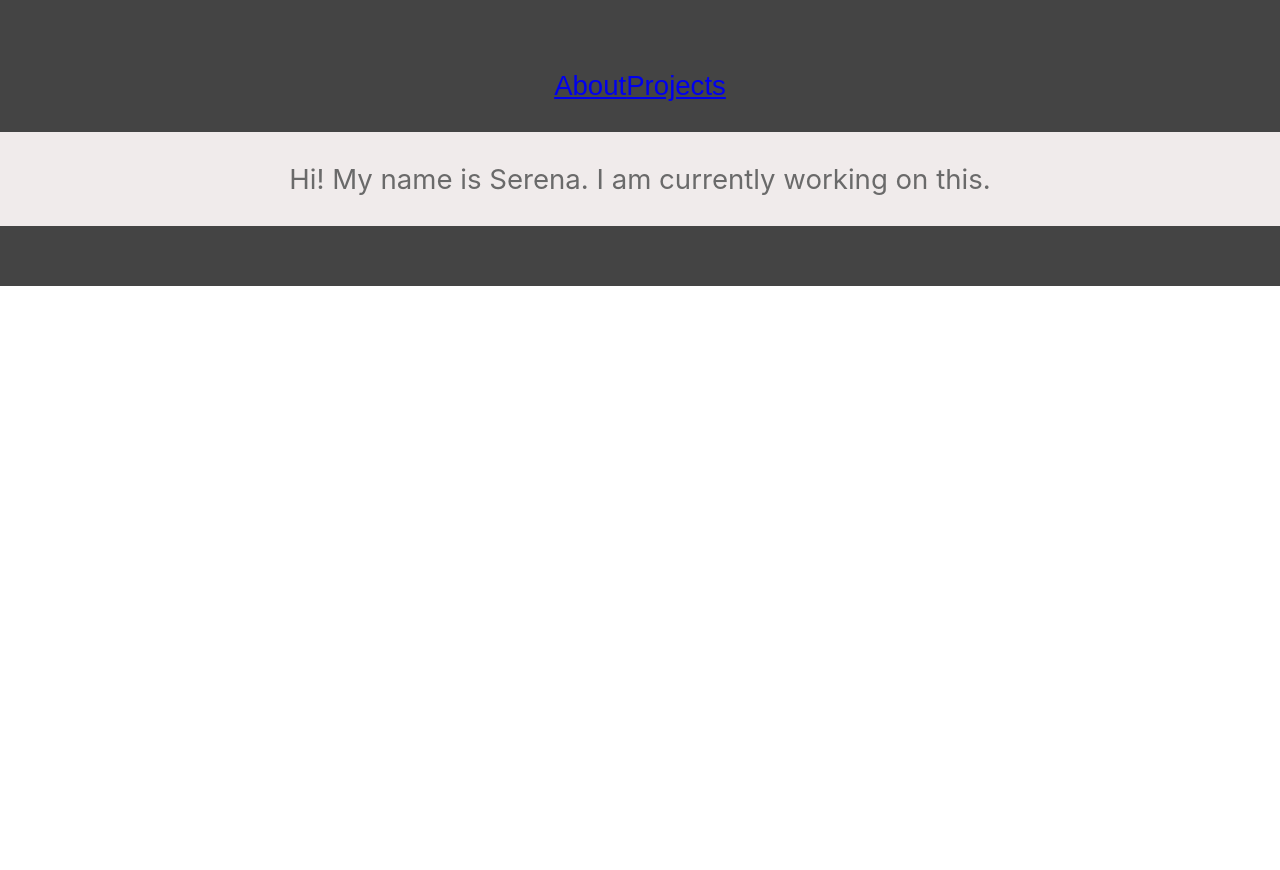
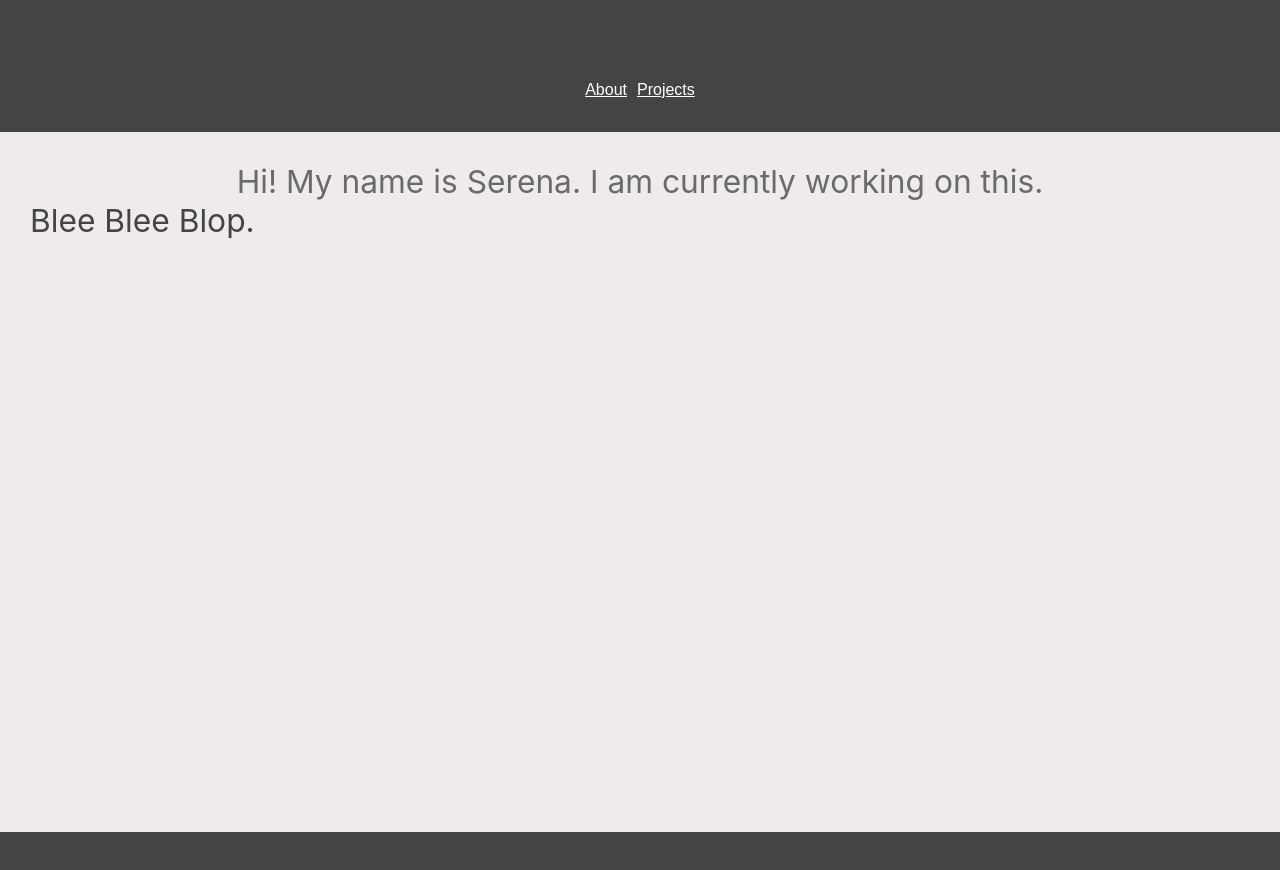
Before and after one commit to serena-marie/portfolio, a React (Create React App) app: page /#/ in a window 1280 px wide. Shown: the top 870 px of the page. Before the commit the page ends 800 px from the top, so only its background shows below. Built offline with nearby package versions, Linux system fonts and the light colour scheme.

Commit message:
Upload placeholder text content

```diff
--- a/src/components/Header.js
+++ b/src/components/Header.js
@@ -5,9 +5,8 @@ class Header extends React.Component{
     render(){
         return(
             <div class="headerDiv">
-                <Link to="/">About</Link>
-
-                <Link to="/projects">Projects</Link>
+                <Link to="/" class="link">About</Link>
+                <Link to="/projects" class="link">Projects</Link>
             </div>
         );
     }
--- a/src/components/Home.js
+++ b/src/components/Home.js
@@ -4,9 +4,16 @@ import '../App.css';
 class Home extends React.Component{
     render(){
         return(
-            <div class="centeredHeader">
-                Hi! My name is Serena. I am currently working on this.
+            <div class="wrapper">
+                <div class="centeredHeader">
+                    Hi! My name is Serena. I am currently working on this.
+                </div>
+
+                <div>
+                    Blee Blee Blop.
+                </div>
             </div>
+
         ); //end return
     }//end render
 }//end class
--- /dev/null
+++ b/src/components/Projects.js
@@ -0,0 +1,14 @@
+import React from 'react';
+import '../App.css';
+
+class Project extends React.Component{
+    render(){
+        return(
+           <div class="wrapper">
+               <h2>Project Page</h2>
+           </div>
+        ); //end return
+    }//end render
+}//end class
+
+export default Project;
```
